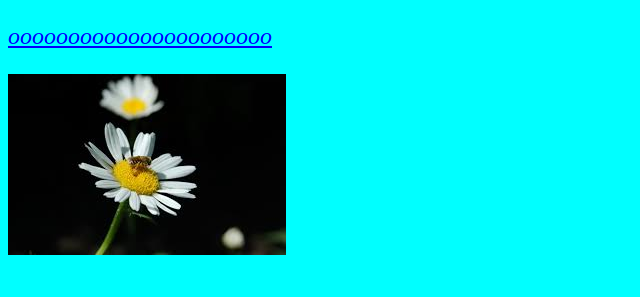
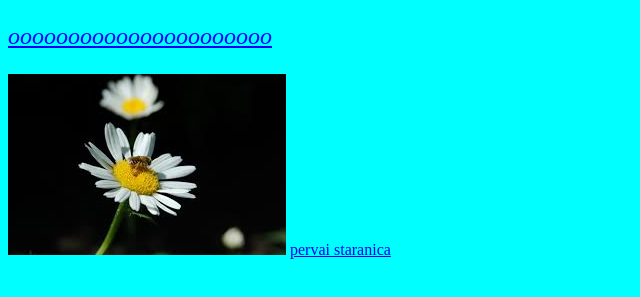
Before and after one commit to 8-mg-8/gittest, a plain HTML site: page article.html in a window 1280 px wide. Shown: the part 59-356 px from the top of the page, without its empty margins (0-640 px from the left). Drawn offline with Linux system fonts and the light colour scheme.

Commit message:
add link on article

```diff
--- a/article.html
+++ b/article.html
@@ -10,5 +10,6 @@
     <h1>drug moi ti crut</h1>
     <p>oooooooooooooooooooooo</p>
     <img src="img/images.jpg" alt="altuhka">
+    <a href="index.html">pervai staranica</a>
 </body>
 </html>
```
